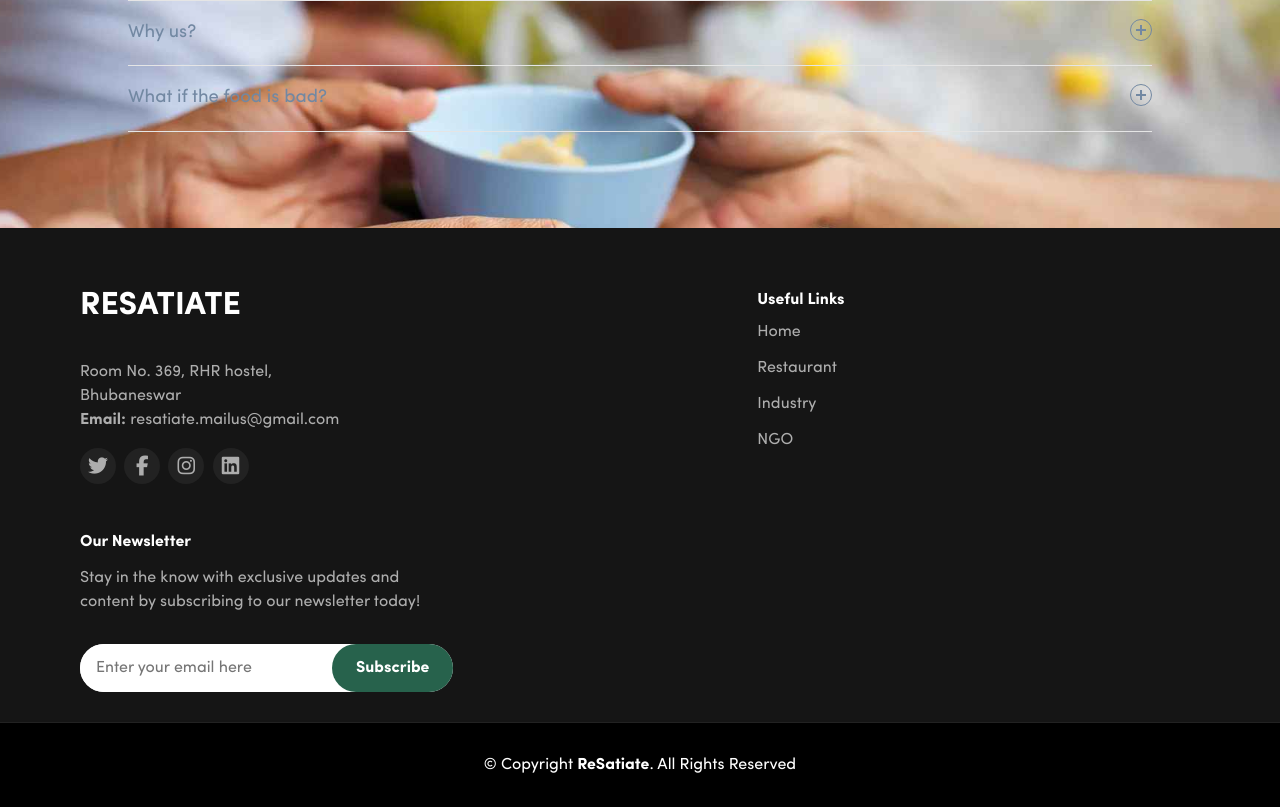
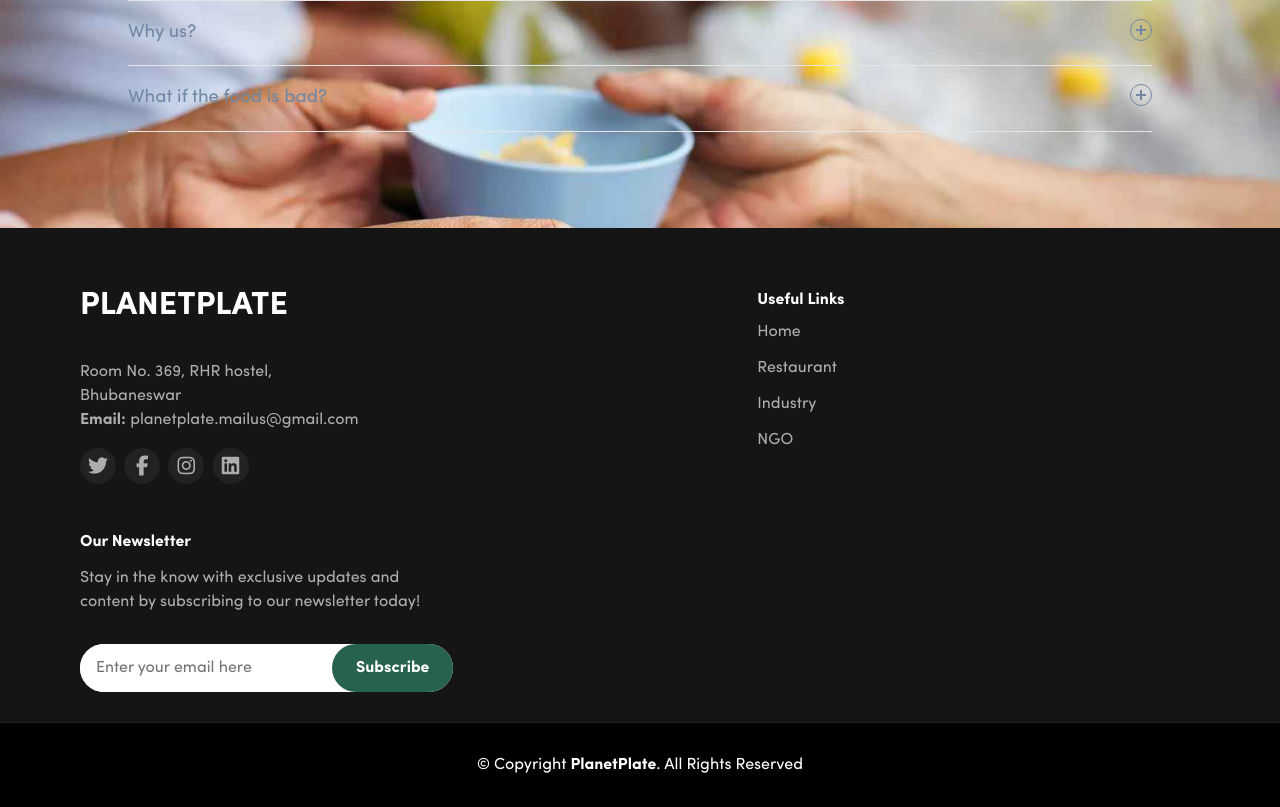
Before and after one commit to iamkcube/PlanetPlate, a website built with Vite: page ngo/index.html in a window 1280 px wide. Shown: the part 2431-3238 px from the top of the page. Built offline with nearby package versions, Linux system fonts and the light colour scheme; no server answers.

Commit message:
Initial commit

```diff
--- a/index.html
+++ b/index.html
@@ -5,7 +5,7 @@
 	<meta charset="UTF-8" />
 	<link rel="icon" type="image/png" href="https://img.icons8.com/fluency/48/null/potted-plant.png" />
 	<meta name="viewport" content="width=device-width, initial-scale=1.0" />
-	<title>Resatiate</title>
+	<title>PlanetPlate</title>
 	<link rel="stylesheet" href="https://unpkg.com/aos@next/dist/aos.css" />
 	<link rel="stylesheet" href="/assets/fonts/stylesheet.css" />
 	<link rel="stylesheet" href="/css/reset.css" />
@@ -19,7 +19,7 @@
 
 <body>
 	<main class="main">
-		<h1 class="heading">ReSatiate</h1>
+		<h1 class="heading">PlanetPlate</h1>
 		<p class="subtitle">
 			<span class="subtitle-1">Join us in the fight against food waste</span>
 			<span class="subtitle-2">one meal at a time</span>
@@ -165,11 +165,11 @@
 			<div class="footer-container">
 				<div class="col-lg-3 mobile">
 					<div class="footer-info">
-						<h3>ReSatiate</h3>
+						<h3>PlanetPlate</h3>
 						<p>
 							Room No. 369, RHR hostel, Bhubaneswar <br />
 							<strong>Email:</strong>
-							<a href="mailto:resatiate.mailus@gmail.com">resatiate.mailus@gmail.com</a>
+							<a href="mailto:planetplate.mailus@gmail.com">planetplate.mailus@gmail.com</a>
 						</p>
 						<div class="social-links mt-3">
 							<a href="#" class="twitter"><i class="fa-brands fa-twitter"></i></a>
@@ -203,7 +203,7 @@
 		</div>
 		<div class="footer-bottom">
 			<div class="copyright">
-				&copy; Copyright <strong><span>ReSatiate</span></strong>. All Rights Reserved
+				&copy; Copyright <strong><span>PlanetPlate</span></strong>. All Rights Reserved
 			</div>
 		</div>
 	</footer>
--- a/ngo/index.html
+++ b/ngo/index.html
@@ -38,7 +38,7 @@
 			<div class="form_text">
 				<h2 class="form_text_heading">About Us</h2>
 				<p class="form_text_details">
-					ReSatiate is a noble initiative aimed at reducing food waste while
+					PlanetPlate is a noble initiative aimed at reducing food waste while
 					simultaneously catering to the needs of the underprivileged. The page
 					lists out the restaurants that have signed up to donate their leftover
 					food and allows people to place requests for the same. The volunteers
@@ -157,11 +157,11 @@
 			<div class="footer-container">
 				<div class="col-lg-3 mobile">
 					<div class="footer-info">
-						<h3>ReSatiate</h3>
+						<h3>PlanetPlate</h3>
 						<p>
 							Room No. 369, RHR hostel, Bhubaneswar <br />
 							<strong>Email:</strong>
-							<a href="mailto:resatiate.mailus@gmail.com">resatiate.mailus@gmail.com</a>
+							<a href="mailto:planetplate.mailus@gmail.com">planetplate.mailus@gmail.com</a>
 						</p>
 						<div class="social-links mt-3">
 							<a href="#" class="twitter"><i class="fa-brands fa-twitter"></i></a>
@@ -195,7 +195,7 @@
 		</div>
 		<div class="footer-bottom">
 			<div class="copyright">
-				&copy; Copyright <strong><span>ReSatiate</span></strong>. All Rights Reserved
+				&copy; Copyright <strong><span>PlanetPlate</span></strong>. All Rights Reserved
 			</div>
 		</div>
 	</footer>
--- a/package.json
+++ b/package.json
@@ -1,5 +1,5 @@
 {
-  "name": "resatiate",
+  "name": "planetplate",
   "private": true,
   "version": "0.0.0",
   "type": "module",
```
Also changed, not shown: industry/index.html (+4 -4 lines), restaurant/dashboard/index.html (+2 -2 lines), restaurant/index.html (+3 -3 lines), README.md, 1 other file.
